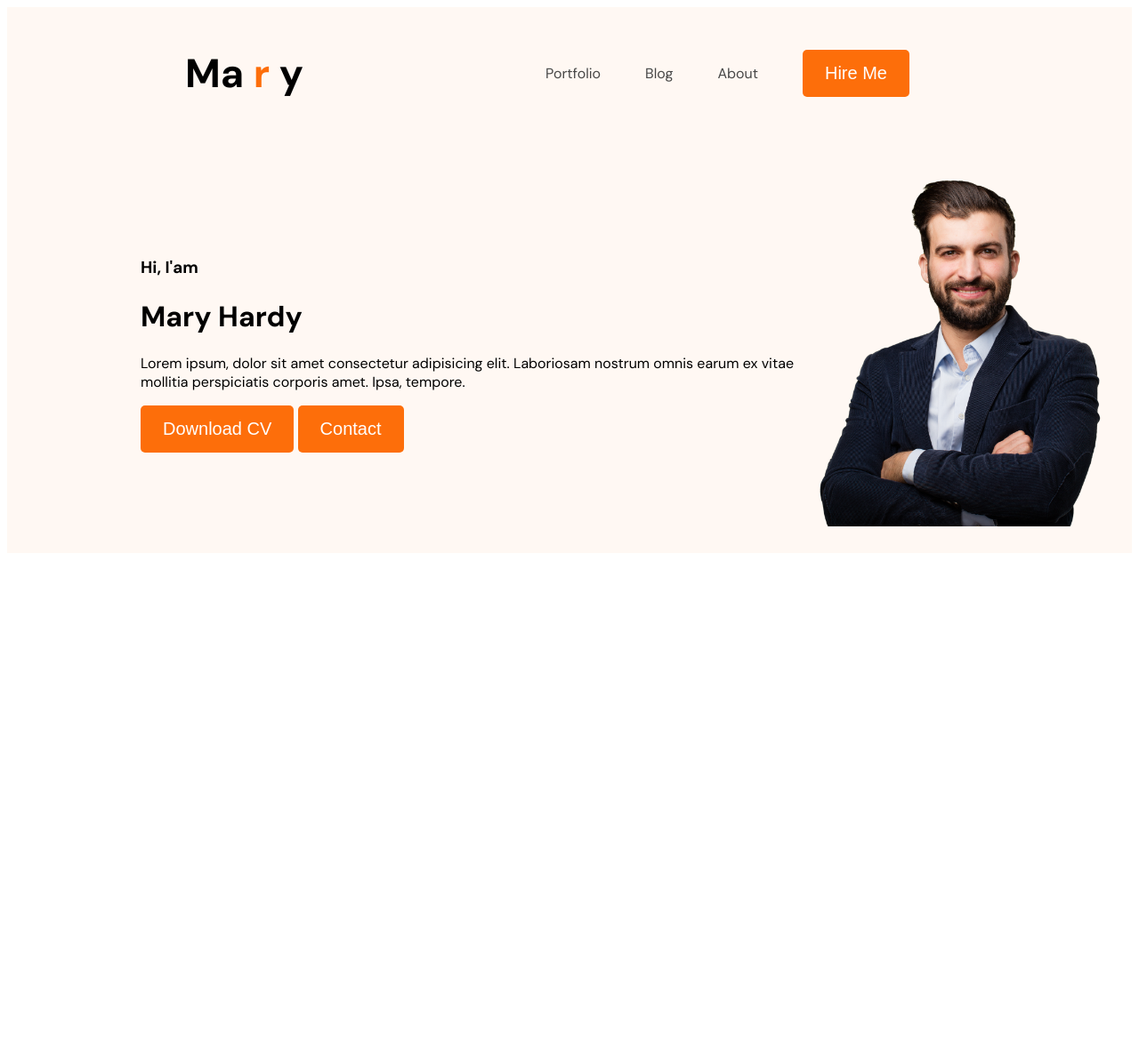
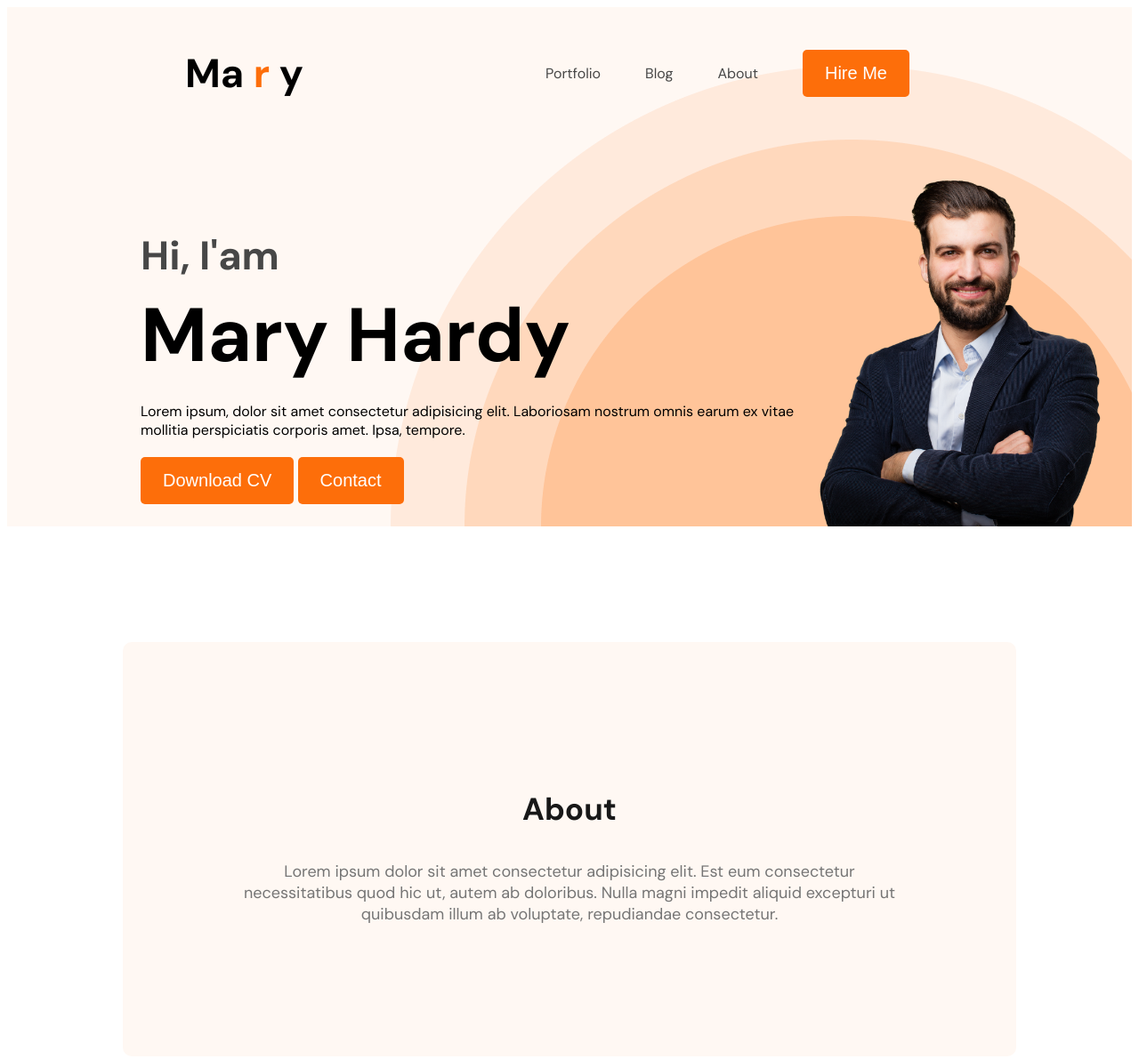
Before and after one commit to AnikReza07/Web_Developer_Protfolio, a plain HTML site: page index.html in a window 1280 px wide. Shown: the whole page at 89% size. Before the commit the page ends 800 px from the top, so only its background shows below. Drawn offline with Linux system fonts and the light colour scheme; a web font is replaced by a local one.

Commit message:
created the about

```diff
--- a/index.html
+++ b/index.html
@@ -25,7 +25,7 @@
                 <h3 class="banner-greeting">Hi, I'am</h3>
                 <h1 class="banner-title">Mary Hardy
                 </h1>
-                <p>Lorem ipsum, dolor sit amet consectetur adipisicing elit. Laboriosam nostrum omnis earum ex vitae mollitia perspiciatis corporis amet. Ipsa, tempore.</p>
+                <p class="banner-description">Lorem ipsum, dolor sit amet consectetur adipisicing elit. Laboriosam nostrum omnis earum ex vitae mollitia perspiciatis corporis amet. Ipsa, tempore.</p>
                 <button class="btn-primary"> Download CV</button>
                 <button class="btn-primary">Contact</button>
             </div>
@@ -33,7 +33,12 @@
         </div>
     </header>
     <main>
-
+        <section class="about">
+            <h3 class="section-title">About</h3>
+            <p class="section-description">
+                Lorem ipsum dolor sit amet consectetur adipisicing elit. Est eum consectetur necessitatibus quod hic ut, autem ab doloribus. Nulla magni impedit aliquid excepturi ut quibusdam illum ab voluptate, repudiandae consectetur.
+            </p>
+        </section>
     </main>
     <footer>
 
--- a/style.css
+++ b/style.css
@@ -18,6 +18,20 @@ body{
     font-weight: 700px;
     padding: 15px 25px;
 
+}
+
+.section-title{
+    color: #181818;
+    text-align: center;
+    font-size: 35px;
+    font-weight: 700px;
+
+}
+
+.section-description{
+    color: #757575;
+    text-align: center;
+    font-size: 18px;
 }
 
 nav{
@@ -48,14 +62,47 @@ nav a{
 
 .header{
     background-color: #FFF8F3;
+    background-image: url(images/header_bg.png);
+    background-repeat: no-repeat;
+    background-position: bottom right;
 }
 
 .banner{
-    padding: 30px 30px 30px 150px ;
+    padding: 30px 30px 0px 150px ;
     display: flex;
     align-items: center;
+    justify-content: space-between;
+}
+
+.baner-content{
+    max-width: 500px;
 }
 
 .banner .profile-picture{
     width: 350px;
 }
+
+.banner-greeting{
+    font-size: 45px;
+    color: #474747;
+    margin-bottom: 0px;
+}
+
+.banner-title{
+    font-size: 85px;
+    font-weight: 700px;
+    margin-top: 5px;
+    margin-bottom: 20px;
+
+}
+.banner-description{
+    margin-top: 5px;
+    margin-bottom: 20px;
+}
+
+.about{
+    padding: 130px;
+    border-radius: 10px;
+    background-color: #FFF8F3;
+    margin: 130px ;
+}
```
